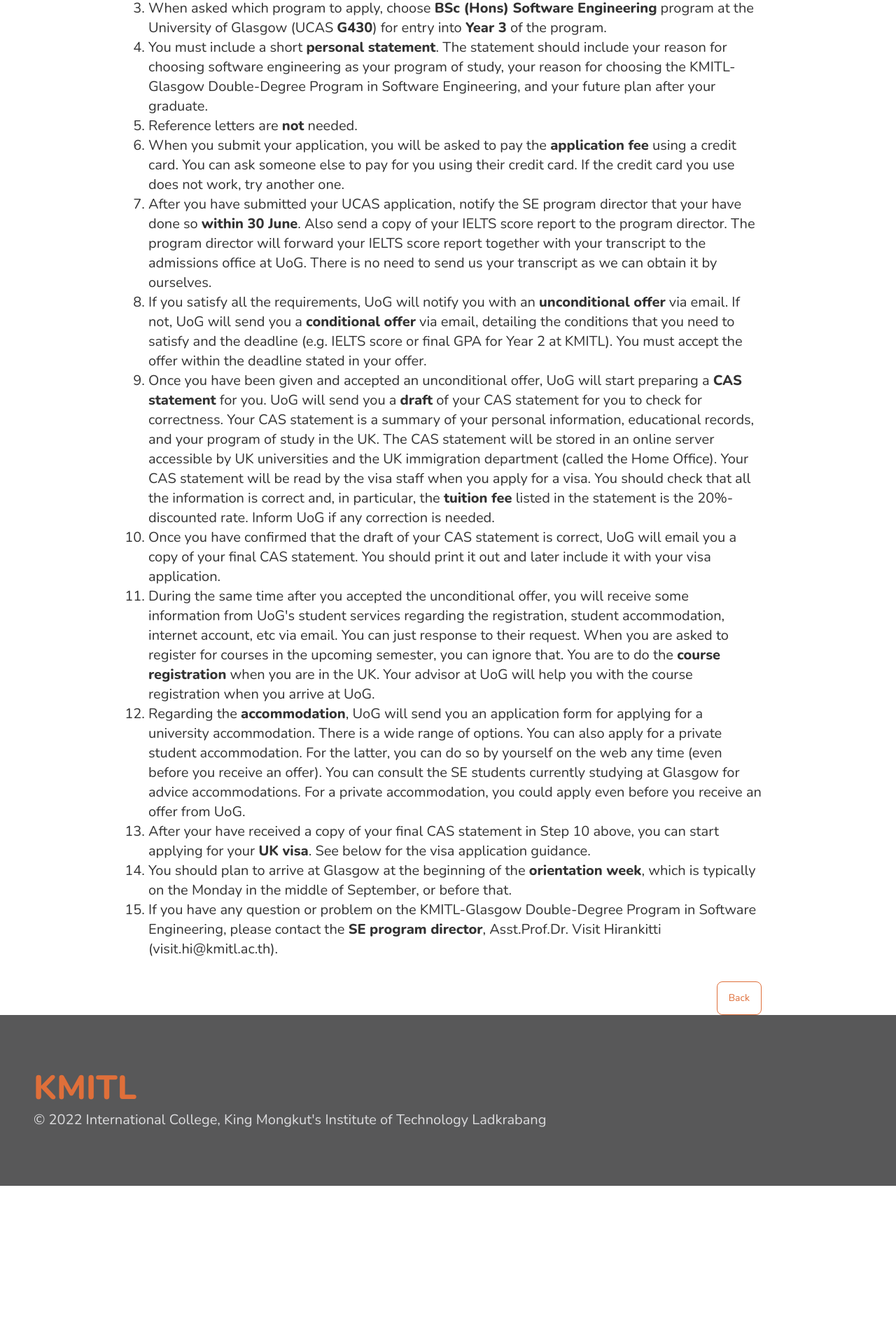
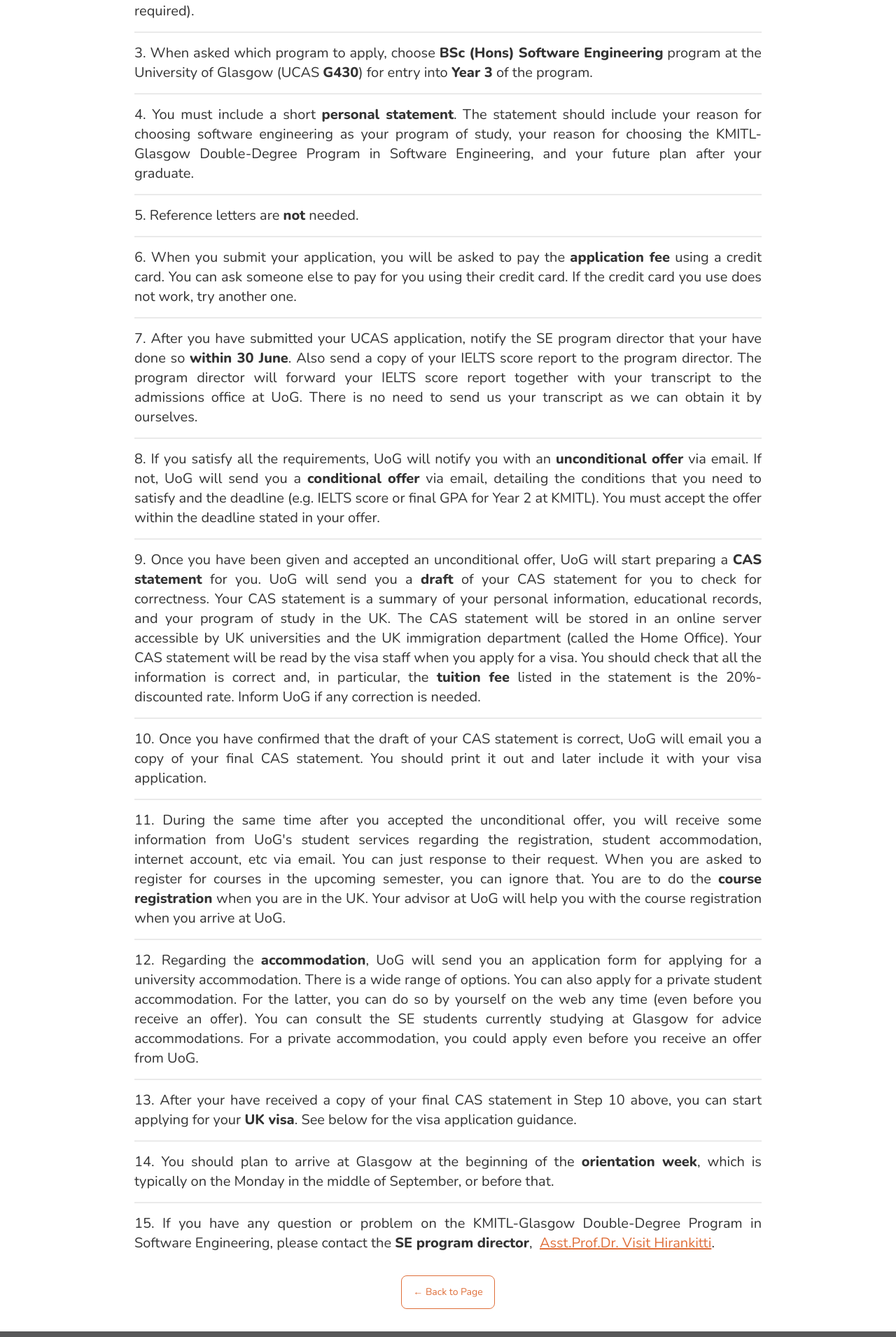
Before and after one commit to neneprm/SE-WEBSITE, a Next.js app: page /program/kmitl-glasgow/application-guidance in a window 1280 px wide. Shown: the part 490-2400 px from the top of the page at 70% size. Before the commit the page ends 2184 px from the top, so only its background shows below. Built offline with nearby package versions, Linux system fonts and the light colour scheme.

Commit message:
Fix color and UI

```diff
--- a/pages/program/kmitl-glasgow/application-guidance.tsx
+++ b/pages/program/kmitl-glasgow/application-guidance.tsx
@@ -1,5 +1,6 @@
 import Link from "next/link"
 import { H3, H4 } from "../../components/headers"
+import SecondaryButton from "../../components/secondary-button"
 
 const ApplicationGuidance = () => {
   return (
@@ -9,33 +10,37 @@ const ApplicationGuidance = () => {
       </section>
 
       <section className="mb-8">
-        <H4 style="text-primary font-bold mb-4" text="Application Guidance" />
-        <ul className="list-decimal ml-5 text-sm sm:text-base md:text-lg lg:text-xl">
+        <H4 style="text-accent font-bold mb-4" text="Application Guidance" />
+        <ul className="list-decimal list-inside text-sm sm:text-base md:text-lg lg:text-xl md:text-justify space-y-2">
           <li>
             On the UCAS website above, choose Undergraduate 20xx entry, where
             20xx is the year you are planning to enter UoG, and then select
-            &quot;Apply&quot;. This should lead you to the application system. You first
-            need to <b>register</b>. Make sure you provide an email address that
-            you check regularly (could be @kmitl.ac.th address or your personal
-            email address). Your given names and your last name that you enter
-            when registering should be spelled exactly as written in your
-            passport. If there is any field in the registration form that is
-            unclear, click on ? or &quot;Help&quot; to see an explanation. After you have
-            registered, you will receive an email from UCAS asking you to verify
-            your email address. You should follow the instruction in the email.
+            &quot;Apply&quot;. This should lead you to the application system.
+            You first need to <b>register</b>. Make sure you provide an email
+            address that you check regularly (could be @kmitl.ac.th address or
+            your personal email address). Your given names and your last name
+            that you enter when registering should be spelled exactly as written
+            in your passport. If there is any field in the registration form
+            that is unclear, click on ? or &quot;Help&quot; to see an
+            explanation. After you have registered, you will receive an email
+            from UCAS asking you to verify your email address. You should follow
+            the instruction in the email.
           </li>
+          <div className="divider"></div>
           <li>
             After you have registered, you can then login to start filling in
             your application. When asked how you are applying, you should
-            specify that you apply as &quot;<b>individual</b>&quot; (thus a &quot;buzzword&quot; is
-            not required).
+            specify that you apply as &quot;<b>individual</b>&quot; (thus a
+            &quot;buzzword&quot; is not required).
           </li>
+          <div className="divider"></div>
           <li>
             When asked which program to apply, choose{" "}
             <b>BSc (Hons) Software Engineering</b> program at the University of
             Glasgow (UCAS <b>G430</b>) for entry into <b>Year 3</b> of the
             program.
           </li>
+          <div className="divider"></div>
           <li>
             You must include a short <b>personal statement</b>. The statement
             should include your reason for choosing software engineering as your
@@ -43,15 +48,18 @@ const ApplicationGuidance = () => {
             Double-Degree Program in Software Engineering, and your future plan
             after your graduate.
           </li>
+          <div className="divider"></div>
           <li>
             Reference letters are <b>not</b> needed.
           </li>
+          <div className="divider"></div>
           <li>
             When you submit your application, you will be asked to pay the{" "}
             <b>application fee</b> using a credit card. You can ask someone else
             to pay for you using their credit card. If the credit card you use
             does not work, try another one.
           </li>
+          <div className="divider"></div>
           <li>
             After you have submitted your UCAS application, notify the SE
             program director that your have done so <b>within 30 June</b>. Also
@@ -60,6 +68,7 @@ const ApplicationGuidance = () => {
             your transcript to the admissions office at UoG. There is no need to
             send us your transcript as we can obtain it by ourselves.
           </li>
+          <div className="divider"></div>
           <li>
             If you satisfy all the requirements, UoG will notify you with an{" "}
             <b>unconditional offer</b> via email. If not, UoG will send you a{" "}
@@ -68,6 +77,7 @@ const ApplicationGuidance = () => {
             for Year 2 at KMITL). You must accept the offer within the deadline
             stated in your offer.
           </li>
+          <div className="divider"></div>
           <li>
             Once you have been given and accepted an unconditional offer, UoG
             will start preparing a <b>CAS statement</b> for you. UoG will send
@@ -82,21 +92,24 @@ const ApplicationGuidance = () => {
             statement is the 20%-discounted rate. Inform UoG if any correction
             is needed.
           </li>
+          <div className="divider"></div>
           <li>
             Once you have confirmed that the draft of your CAS statement is
             correct, UoG will email you a copy of your final CAS statement. You
             should print it out and later include it with your visa application.
           </li>
+          <div className="divider"></div>
           <li>
             During the same time after you accepted the unconditional offer, you
-            will receive some information from UoG&apos;s student services regarding
-            the registration, student accommodation, internet account, etc via
-            email. You can just response to their request. When you are asked to
-            register for courses in the upcoming semester, you can ignore that.
-            You are to do the <b>course registration</b> when you are in the UK.
-            Your advisor at UoG will help you with the course registration when
-            you arrive at UoG.
+            will receive some information from UoG&apos;s student services
+            regarding the registration, student accommodation, internet account,
+            etc via email. You can just response to their request. When you are
+            asked to register for courses in the upcoming semester, you can
+            ignore that. You are to do the <b>course registration</b> when you
+            are in the UK. Your advisor at UoG will help you with the course
+            registration when you arrive at UoG.
           </li>
+          <div className="divider"></div>
           <li>
             Regarding the <b>accommodation</b>, UoG will send you an application
             form for applying for a{" "}
@@ -110,29 +123,43 @@ const ApplicationGuidance = () => {
             accommodations. For a private accommodation, you could apply even
             before you receive an offer from UoG.
           </li>
+          <div className="divider"></div>
           <li>
             After your have received a copy of your final CAS statement in Step
             10 above, you can start applying for your <b>UK visa</b>. See below
             for the visa application guidance.
           </li>
+          <div className="divider"></div>
           <li>
             You should plan to arrive at Glasgow at the beginning of the{" "}
             <b>orientation week</b>, which is typically on the Monday in the
             middle of September, or before that.
           </li>
+          <div className="divider"></div>
           <li>
             If you have any question or problem on the KMITL-Glasgow
             Double-Degree Program in Software Engineering, please contact the{" "}
-            <b>SE program director</b>, Asst.Prof.Dr. Visit Hirankitti
-            (visit.hi@kmitl.ac.th).
+            <b>SE program director</b>, &nbsp;
+            <a
+              className="link link-primary"
+              href="mailto:visit.hi@kmitl.ac.th"
+              target="_blank"
+              rel="alternate noopener noreferrer"
+            >
+              Asst.Prof.Dr. Visit Hirankitti
+            </a>
+            .
           </li>
         </ul>
       </section>
-      <div className="card-actions justify-end">
-        <button className="btn btn-outline btn-primary">
-          <Link href="/program/kmitl-glasgow">Back</Link>
-        </button>
-      </div>
+
+      <section className="flex justify-center mb-8">
+        <SecondaryButton
+          text="← Back to Page"
+          link="/program/kmitl-glasgow"
+          style=""
+        />
+      </section>
     </>
   )
 }
```
